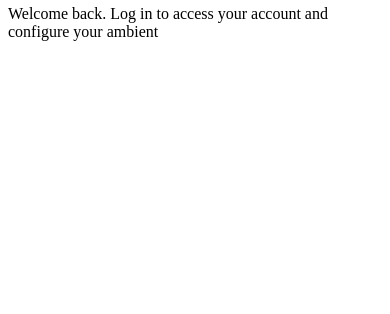
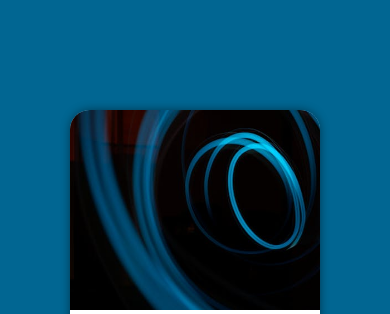
Before and after one commit to Kaue-Santana42/login-project, a plain HTML site: page index.html in a window 390 px wide. Shown: the part 62-376 px from the top of the page. Drawn offline with Linux system fonts and the light colour scheme.

Commit message:
First style made, mobile first used as base

```diff
--- a/style/style.css
+++ b/style/style.css
@@ -3,9 +3,61 @@
 /*
     Collor Pallete
     For my style
-    blue
+    blue: #016692
+    black: #1e1e1e
 
     project followed
     Green: #49a09d
     Purple: #5f2c82
 */
+
+:root {
+    --main-font: system-ui, -apple-system, BlinkMacSystemFont, 'Segoe UI', Roboto, Oxygen, Ubuntu, Cantarell, 'Open Sans', 'Helvetica Neue', sans-serif;
+    --primary-color: #016692;
+    --secondary-color: #1e1e1e;
+}
+
+* {
+    font-family: var(--main-font);
+    padding: 0px;
+    margin: 0px;
+    box-sizing: border-box;
+}
+
+body, html {
+    background-color: var(--primary-color);
+    height: 100vh;
+    width: 100vw;
+}
+
+main {
+    position: relative;
+    height: 100vh;
+    width: 100vw;
+}
+
+section#login {
+    position: absolute;
+    top: 50%;
+    left: 50%;
+    transform: translate(-50%, -50%);
+    overflow: hidden;
+
+    background-color: white;
+    width: 250px;
+    height: 500px;
+    border-radius: 20px;
+    box-shadow: 0px 0px 10px rgba(0, 0, 0, 0.450);
+}
+
+section#login div#image {
+    display: block;
+    background: var(--primary-color) url(../images/Lines-Image.jpg);
+    background-size: cover;
+    height: 200px;
+}
+
+section#login div#form {
+    display: block;
+    padding: 10px;
+}
```
Also changed, not shown: index.html (+1 -1 lines).
